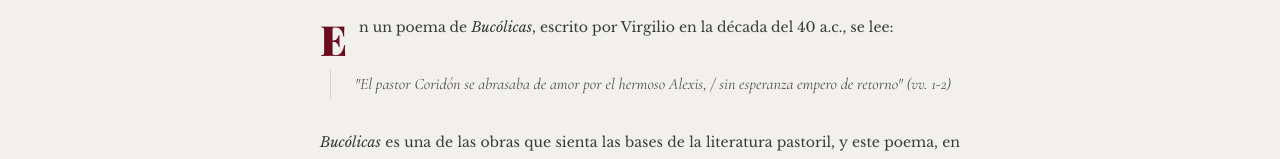
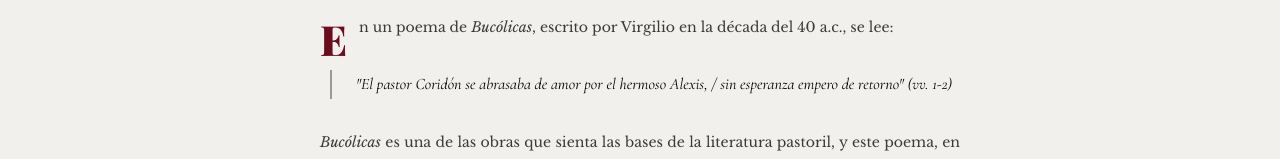
Before and after one commit to ferdinandda/Bornamez, a website built with Vite: page resena/entre-crestas-y-caidas.html in a window 1280 px wide. Shown: the part 363-522 px from the top of the page. Built offline with nearby package versions, Linux system fonts and the light colour scheme; a web font is replaced by a local one.

Commit message:
feat: citas en negro con borde más marcado

```diff
--- a/public/articulo.css
+++ b/public/articulo.css
@@ -438,8 +438,8 @@ html, body {
   font-family: 'Cormorant Garamond', serif;
   font-style: italic;
   font-size: 1rem;
-  color: rgba(26,26,27,0.75);
-  border-left: 1px solid rgba(26,26,27,0.12);
+  color: #000000;
+  border-left: 2px solid rgba(26,26,27,0.4);
   padding-left: 24px;
   margin: 30px 0 30px 10px;
   text-align: justify;
```
